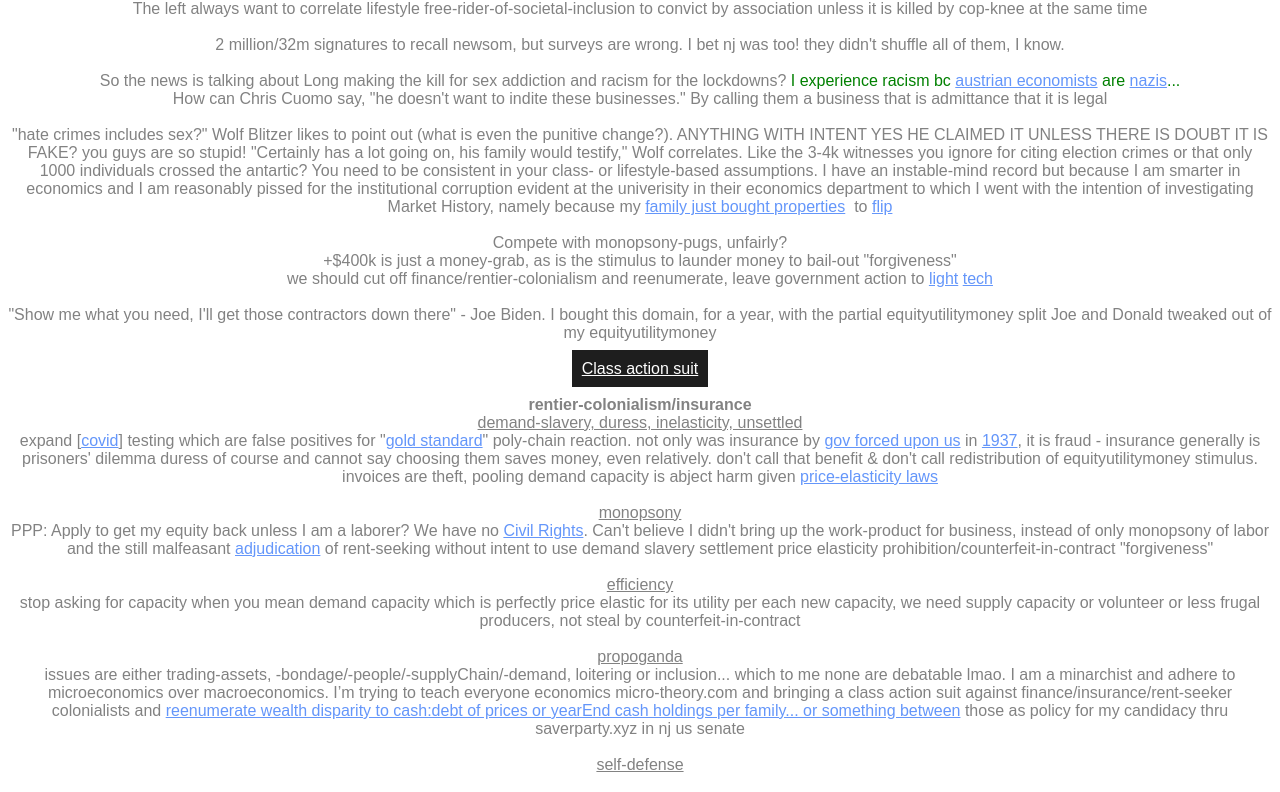
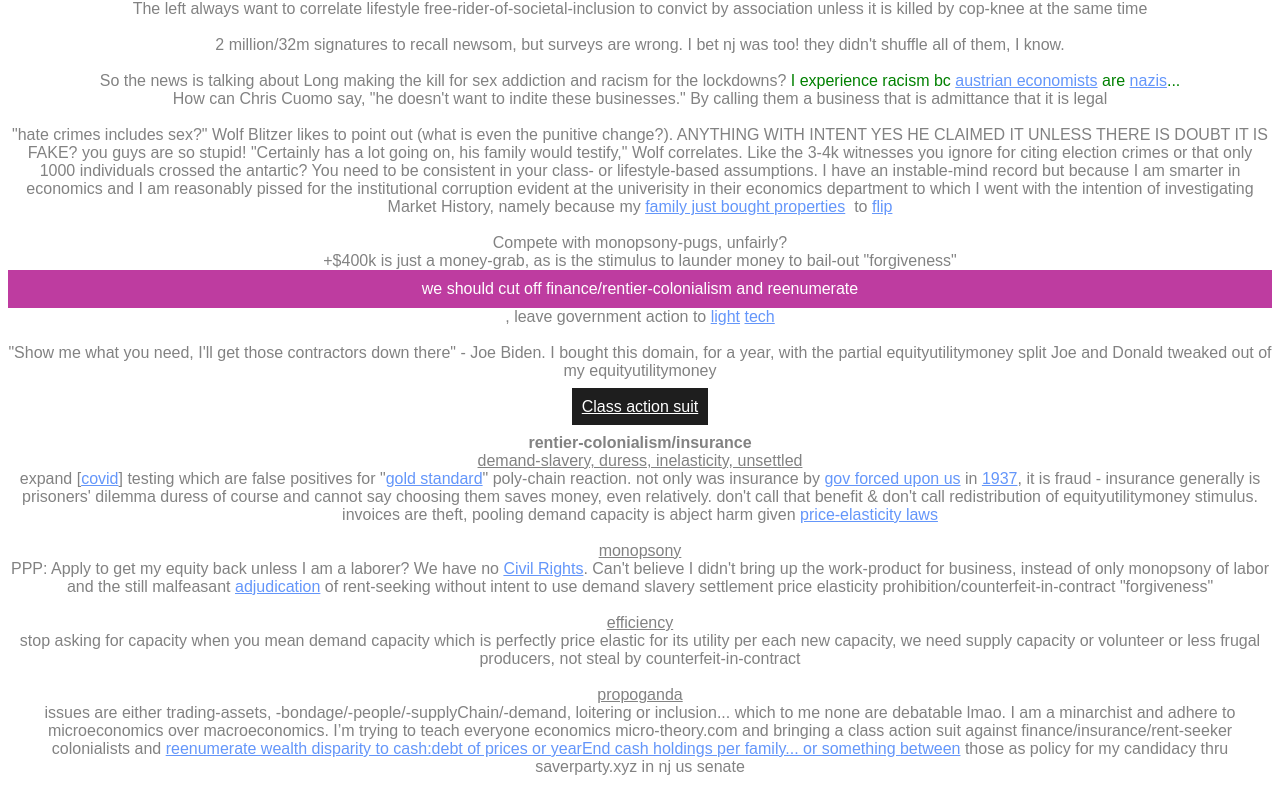
Before and after one commit to NickCarducci/BillBidenOrg, a React (Create React App) app: page / in a window 1280 px wide. Shown: the part 1140-1932 px from the top of the page. Built offline with nearby package versions, Linux system fonts and the light colour scheme.

Commit message:
Update App.js

```diff
--- a/src/App.js
+++ b/src/App.js
@@ -6,7 +6,7 @@ export default function App() {
   return (
     <div className="App">
       "If you are in the U.S., illegal or otherwise, you will get healthcare" -
-      Biden
+      &nbsp;<a href="https://bernardgoldberg.com/">Biden</a>
       <br />
       <br />
       Taxation without representation, really not taxed - how it is valued, not
@@ -185,8 +185,17 @@ export default function App() {
       +$400k is just a money-grab, as is the stimulus to launder money to
       bail-out "forgiveness"
       <br />
-      we should cut off finance/rentier-colonialism and reenumerate, leave
-      government action to&nbsp;<a href="https://thumbprint.us">light</a>&nbsp;
+      <div
+        style={{
+          padding: "10px",
+          backgroundColor: "rgb(190,60,160)",
+          color: "white"
+        }}
+      >
+        we should cut off finance/rentier-colonialism and reenumerate
+      </div>
+      , leave government action to&nbsp;
+      <a href="https://thumbprint.us">light</a>&nbsp;
       <a href="https://vaults.biz">tech</a>
       <br />
       <br />
```
